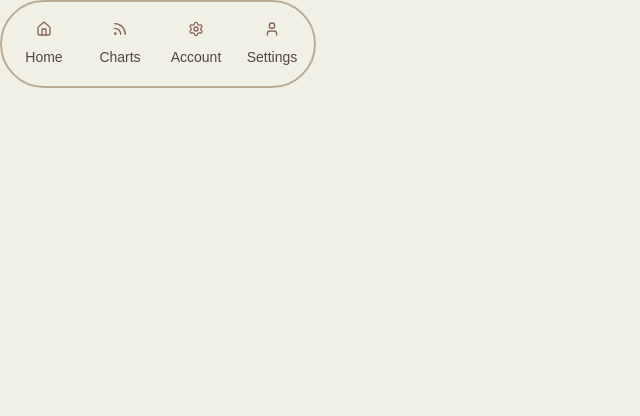
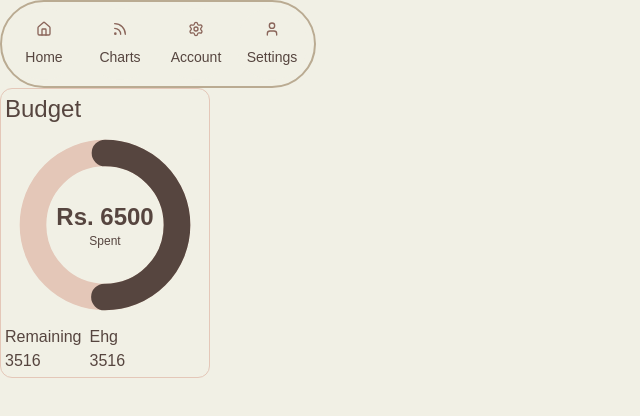
Before and after one commit to devanshtyagi26/YeetTheSpend, a Next.js app: page / in a window 1280 px wide. Shown: the top 416 px of the page, without its empty margins (0-640 px from the left). Built offline with nearby package versions, Linux system fonts and the light colour scheme.

Commit message:
Creating progress bar

```diff
--- a/src/app/globals.css
+++ b/src/app/globals.css
@@ -1,5 +1,12 @@
 @import "tailwindcss";
 @import "tw-animate-css";
+
+.montserrat-light {
+  font-family: "Montserrat", sans-serif;
+  font-optical-sizing: auto;
+  font-weight: 200;
+  font-style: normal;
+}
 
 @custom-variant dark (&:is(.dark *));
 
@@ -74,12 +81,12 @@
   --foreground: oklch(0.4063 0.0255 40.3627);
   --card: oklch(0.9529 0.0146 102.4597);
   --card-foreground: oklch(0.4063 0.0255 40.3627);
-  --popover: oklch(1.0000 0 0);
+  --popover: oklch(1 0 0);
   --popover-foreground: oklch(0.4063 0.0255 40.3627);
   --primary: oklch(0.6083 0.0623 44.3588);
-  --primary-foreground: oklch(1.0000 0 0);
+  --primary-foreground: oklch(1 0 0);
   --secondary: oklch(0.7473 0.0387 80.5476);
-  --secondary-foreground: oklch(1.0000 0 0);
+  --secondary-foreground: oklch(1 0 0);
   --muted: oklch(0.8502 0.0389 49.0874);
   --muted-foreground: oklch(0.5416 0.0512 37.2132);
   --accent: oklch(0.8502 0.0389 49.0874);
@@ -90,18 +97,18 @@
   --ring: oklch(0.6083 0.0623 44.3588);
   --chart-1: oklch(0.6083 0.0623 44.3588);
   --chart-2: oklch(0.5416 0.0512 37.2132);
-  --chart-3: oklch(0.7272 0.0539 52.3320);
+  --chart-3: oklch(0.7272 0.0539 52.332);
   --chart-4: oklch(0.7473 0.0387 80.5476);
-  --chart-5: oklch(0.6440 0.0405 52.3917);
+  --chart-5: oklch(0.644 0.0405 52.3917);
   --sidebar: oklch(0.8903 0.0278 49.5658);
   --sidebar-foreground: oklch(0.4063 0.0255 40.3627);
   --sidebar-primary: oklch(0.6083 0.0623 44.3588);
-  --sidebar-primary-foreground: oklch(1.0000 0 0);
-  --sidebar-accent: oklch(0.7272 0.0539 52.3320);
-  --sidebar-accent-foreground: oklch(1.0000 0 0);
-  --sidebar-border: oklch(0.6440 0.0405 52.3917);
+  --sidebar-primary-foreground: oklch(1 0 0);
+  --sidebar-accent: oklch(0.7272 0.0539 52.332);
+  --sidebar-accent-foreground: oklch(1 0 0);
+  --sidebar-border: oklch(0.644 0.0405 52.3917);
   --sidebar-ring: oklch(0.6083 0.0623 44.3588);
-  --destructive-foreground: oklch(1.0000 0 0);
+  --destructive-foreground: oklch(1 0 0);
   --font-sans: DM Sans, sans-serif;
   --font-serif: Georgia, serif;
   --font-mono: Menlo, monospace;
@@ -115,11 +122,16 @@
   --spacing: 0.25rem;
   --shadow-2xs: 2px 2px 0px 0px hsl(20 18% 51% / 0.06);
   --shadow-xs: 2px 2px 0px 0px hsl(20 18% 51% / 0.06);
-  --shadow-sm: 2px 2px 0px 0px hsl(20 18% 51% / 0.11), 2px 1px 2px -1px hsl(20 18% 51% / 0.11);
-  --shadow: 2px 2px 0px 0px hsl(20 18% 51% / 0.11), 2px 1px 2px -1px hsl(20 18% 51% / 0.11);
-  --shadow-md: 2px 2px 0px 0px hsl(20 18% 51% / 0.11), 2px 2px 4px -1px hsl(20 18% 51% / 0.11);
-  --shadow-lg: 2px 2px 0px 0px hsl(20 18% 51% / 0.11), 2px 4px 6px -1px hsl(20 18% 51% / 0.11);
-  --shadow-xl: 2px 2px 0px 0px hsl(20 18% 51% / 0.11), 2px 8px 10px -1px hsl(20 18% 51% / 0.11);
+  --shadow-sm: 2px 2px 0px 0px hsl(20 18% 51% / 0.11),
+    2px 1px 2px -1px hsl(20 18% 51% / 0.11);
+  --shadow: 2px 2px 0px 0px hsl(20 18% 51% / 0.11),
+    2px 1px 2px -1px hsl(20 18% 51% / 0.11);
+  --shadow-md: 2px 2px 0px 0px hsl(20 18% 51% / 0.11),
+    2px 2px 4px -1px hsl(20 18% 51% / 0.11);
+  --shadow-lg: 2px 2px 0px 0px hsl(20 18% 51% / 0.11),
+    2px 4px 6px -1px hsl(20 18% 51% / 0.11);
+  --shadow-xl: 2px 2px 0px 0px hsl(20 18% 51% / 0.11),
+    2px 8px 10px -1px hsl(20 18% 51% / 0.11);
   --shadow-2xl: 2px 2px 0px 0px hsl(20 18% 51% / 0.28);
   --tracking-normal: 0em;
 }
@@ -131,31 +143,31 @@
   --card-foreground: oklch(0.9529 0.0146 102.4597);
   --popover: oklch(0.3291 0.0156 50.8936);
   --popover-foreground: oklch(0.9529 0.0146 102.4597);
-  --primary: oklch(0.7272 0.0539 52.3320);
+  --primary: oklch(0.7272 0.0539 52.332);
   --primary-foreground: oklch(0.2721 0.0141 48.1783);
   --secondary: oklch(0.5416 0.0512 37.2132);
   --secondary-foreground: oklch(0.9529 0.0146 102.4597);
   --muted: oklch(0.4063 0.0255 40.3627);
-  --muted-foreground: oklch(0.7575 0.0380 50.8610);
+  --muted-foreground: oklch(0.7575 0.038 50.861);
   --accent: oklch(0.7473 0.0387 80.5476);
   --accent-foreground: oklch(0.2721 0.0141 48.1783);
-  --destructive: oklch(0.6875 0.1420 21.4566);
+  --destructive: oklch(0.6875 0.142 21.4566);
   --border: oklch(0.4063 0.0255 40.3627);
   --input: oklch(0.4063 0.0255 40.3627);
-  --ring: oklch(0.7272 0.0539 52.3320);
-  --chart-1: oklch(0.7272 0.0539 52.3320);
+  --ring: oklch(0.7272 0.0539 52.332);
+  --chart-1: oklch(0.7272 0.0539 52.332);
   --chart-2: oklch(0.7473 0.0387 80.5476);
   --chart-3: oklch(0.6083 0.0623 44.3588);
   --chart-4: oklch(0.5416 0.0512 37.2132);
-  --chart-5: oklch(0.6440 0.0405 52.3917);
+  --chart-5: oklch(0.644 0.0405 52.3917);
   --sidebar: oklch(0.2225 0.0098 52.9636);
   --sidebar-foreground: oklch(0.9529 0.0146 102.4597);
-  --sidebar-primary: oklch(0.7272 0.0539 52.3320);
+  --sidebar-primary: oklch(0.7272 0.0539 52.332);
   --sidebar-primary-foreground: oklch(0.2225 0.0098 52.9636);
   --sidebar-accent: oklch(0.7473 0.0387 80.5476);
   --sidebar-accent-foreground: oklch(0.2225 0.0098 52.9636);
   --sidebar-border: oklch(0.4063 0.0255 40.3627);
-  --sidebar-ring: oklch(0.7272 0.0539 52.3320);
+  --sidebar-ring: oklch(0.7272 0.0539 52.332);
   --destructive-foreground: oklch(0.2721 0.0141 48.1783);
   --radius: 0.5rem;
   --font-sans: DM Sans, sans-serif;
@@ -171,11 +183,16 @@
   --spacing: 0.25rem;
   --shadow-2xs: 2px 2px 0px 0px hsl(20 18% 30% / 0.06);
   --shadow-xs: 2px 2px 0px 0px hsl(20 18% 30% / 0.06);
-  --shadow-sm: 2px 2px 0px 0px hsl(20 18% 30% / 0.11), 2px 1px 2px -1px hsl(20 18% 30% / 0.11);
-  --shadow: 2px 2px 0px 0px hsl(20 18% 30% / 0.11), 2px 1px 2px -1px hsl(20 18% 30% / 0.11);
-  --shadow-md: 2px 2px 0px 0px hsl(20 18% 30% / 0.11), 2px 2px 4px -1px hsl(20 18% 30% / 0.11);
-  --shadow-lg: 2px 2px 0px 0px hsl(20 18% 30% / 0.11), 2px 4px 6px -1px hsl(20 18% 30% / 0.11);
-  --shadow-xl: 2px 2px 0px 0px hsl(20 18% 30% / 0.11), 2px 8px 10px -1px hsl(20 18% 30% / 0.11);
+  --shadow-sm: 2px 2px 0px 0px hsl(20 18% 30% / 0.11),
+    2px 1px 2px -1px hsl(20 18% 30% / 0.11);
+  --shadow: 2px 2px 0px 0px hsl(20 18% 30% / 0.11),
+    2px 1px 2px -1px hsl(20 18% 30% / 0.11);
+  --shadow-md: 2px 2px 0px 0px hsl(20 18% 30% / 0.11),
+    2px 2px 4px -1px hsl(20 18% 30% / 0.11);
+  --shadow-lg: 2px 2px 0px 0px hsl(20 18% 30% / 0.11),
+    2px 4px 6px -1px hsl(20 18% 30% / 0.11);
+  --shadow-xl: 2px 2px 0px 0px hsl(20 18% 30% / 0.11),
+    2px 8px 10px -1px hsl(20 18% 30% / 0.11);
   --shadow-2xl: 2px 2px 0px 0px hsl(20 18% 30% / 0.28);
 }
 
--- a/src/app/layout.js
+++ b/src/app/layout.js
@@ -1,14 +1,18 @@
-import { Geist, Geist_Mono } from "next/font/google";
+import { Geist, Geist_Mono, Montserrat } from "next/font/google";
 import "./globals.css";
 
 const geistSans = Geist({
   variable: "--font-geist-sans",
   subsets: ["latin"],
 });
-
 const geistMono = Geist_Mono({
   variable: "--font-geist-mono",
   subsets: ["latin"],
+});
+
+const mont = Montserrat({
+  subsets: ["latin"],
+  display: "swap",
 });
 
 export const metadata = {
@@ -19,11 +23,7 @@ export const metadata = {
 export default function RootLayout({ children }) {
   return (
     <html lang="en">
-      <body
-        className={`${geistSans.variable} ${geistMono.variable} antialiased`}
-      >
-        {children}
-      </body>
+      <body className={`${mont.variable} antialiased`}>{children}</body>
     </html>
   );
 }
--- a/src/app/page.js
+++ b/src/app/page.js
@@ -1,9 +1,11 @@
+import CurrentBalance from "@/components/CurrentBalance";
 import NavigationMenuMobile from "@/components/navigation-menu-08";
 
 export default function Home() {
   return (
     <>
       <NavigationMenuMobile />
+      <CurrentBalance />
     </>
   );
 }
--- /dev/null
+++ b/src/components/CurrentBalance.jsx
@@ -0,0 +1,23 @@
+import React from "react";
+import CircularProgressColorDemo from "./progress-10";
+
+function CurrentBalance() {
+  return (
+    <div className="border rounded-xl border-accent flex flex-col p-1 w-fit h-fit">
+      <p className="text-2xl montserrat-medium">Budget</p>
+      <CircularProgressColorDemo />
+      <div className="flex gap-2">
+        <div className="flex flex-col">
+          <p>Remaining</p>
+          <p>3516</p>
+        </div>
+        <div className="flex flex-col">
+          <p>Ehg</p>
+          <p>3516</p>
+        </div>
+      </div>
+    </div>
+  );
+}
+
+export default CurrentBalance;
--- /dev/null
+++ b/src/components/DisplayTotalAmount.jsx
@@ -0,0 +1,11 @@
+import React from 'react'
+
+function DisplayTotalAmount() {
+  return (
+    <div>
+      <span>Remaining aAmount</span>
+    </div>
+  )
+}
+
+export default DisplayTotalAmount
--- /dev/null
+++ b/src/components/progress-10.jsx
@@ -0,0 +1,103 @@
+"use client";
+import * as React from "react";
+
+// import { Slider } from "@/components/ui/slider";
+import { cn } from "@/lib/utils";
+
+const CircularProgress = ({
+  total,
+  spent,
+  renderLabel,
+  className,
+  progressClassName,
+  showLabel,
+  shape = "round",
+  size = 100,
+  strokeWidth,
+  circleStrokeWidth = 10,
+  progressStrokeWidth = 10,
+}) => {
+  const radius = size / 2 - 10;
+  const circumference = Math.ceil(3.14 * radius * 2);
+  const val = (spent / total) * 100;
+  const percentage = Math.ceil(circumference * ((100 - val) / 100));
+
+  const viewBox = `-${size * 0.125} -${size * 0.125} ${size * 1.25} ${
+    size * 1.25
+  }`;
+
+  return (
+    <div className="relative">
+      <svg
+        width={size}
+        height={size}
+        viewBox={viewBox}
+        version="1.1"
+        xmlns="http://www.w3.org/2000/svg"
+        style={{ transform: "rotate(-90deg)" }}
+        className="relative"
+      >
+        {/* Base Circle */}
+        <circle
+          r={radius}
+          cx={size / 2}
+          cy={size / 2}
+          fill="transparent"
+          strokeWidth={strokeWidth ?? circleStrokeWidth}
+          strokeDasharray={circumference}
+          strokeDashoffset="0"
+          className={cn("stroke-primary/25", className)}
+        />
+
+        {/* Progress */}
+        <circle
+          r={radius}
+          cx={size / 2}
+          cy={size / 2}
+          strokeWidth={strokeWidth ?? progressStrokeWidth}
+          strokeLinecap={shape}
+          strokeDashoffset={percentage}
+          fill="transparent"
+          strokeDasharray={circumference}
+          className={cn("stroke-primary", progressClassName)}
+        />
+      </svg>
+      {showLabel && (
+        <div
+          className={cn(
+            "absolute inset-0 flex flex-col items-center justify-center font-bold"
+          )}
+        >
+          <span className="text-2xl">
+            {renderLabel ? renderLabel(spent) : spent}
+          </span>
+
+          <span className="text-xs font-medium">Spent</span>
+        </div>
+      )}
+    </div>
+  );
+};
+
+export default function CircularProgressColorDemo() {
+  const [total, setTotal] = React.useState([13000]);
+  const [spent, setSpent] = React.useState([6500]);
+  const size = 200;
+
+  return (
+    <div className="max-w-xs mx-auto w-full flex flex-col items-center">
+      <div className="flex items-center gap-1">
+        <CircularProgress
+          total={total[0]}
+          spent={spent[0]}
+          size={size}
+          strokeWidth={size / 6}
+          showLabel={true}
+          renderLabel={(spent) => `Rs. ${spent}`}
+          className="stroke-accent"
+          progressClassName="stroke-accent-foreground"
+        />
+      </div>
+    </div>
+  );
+}
```
